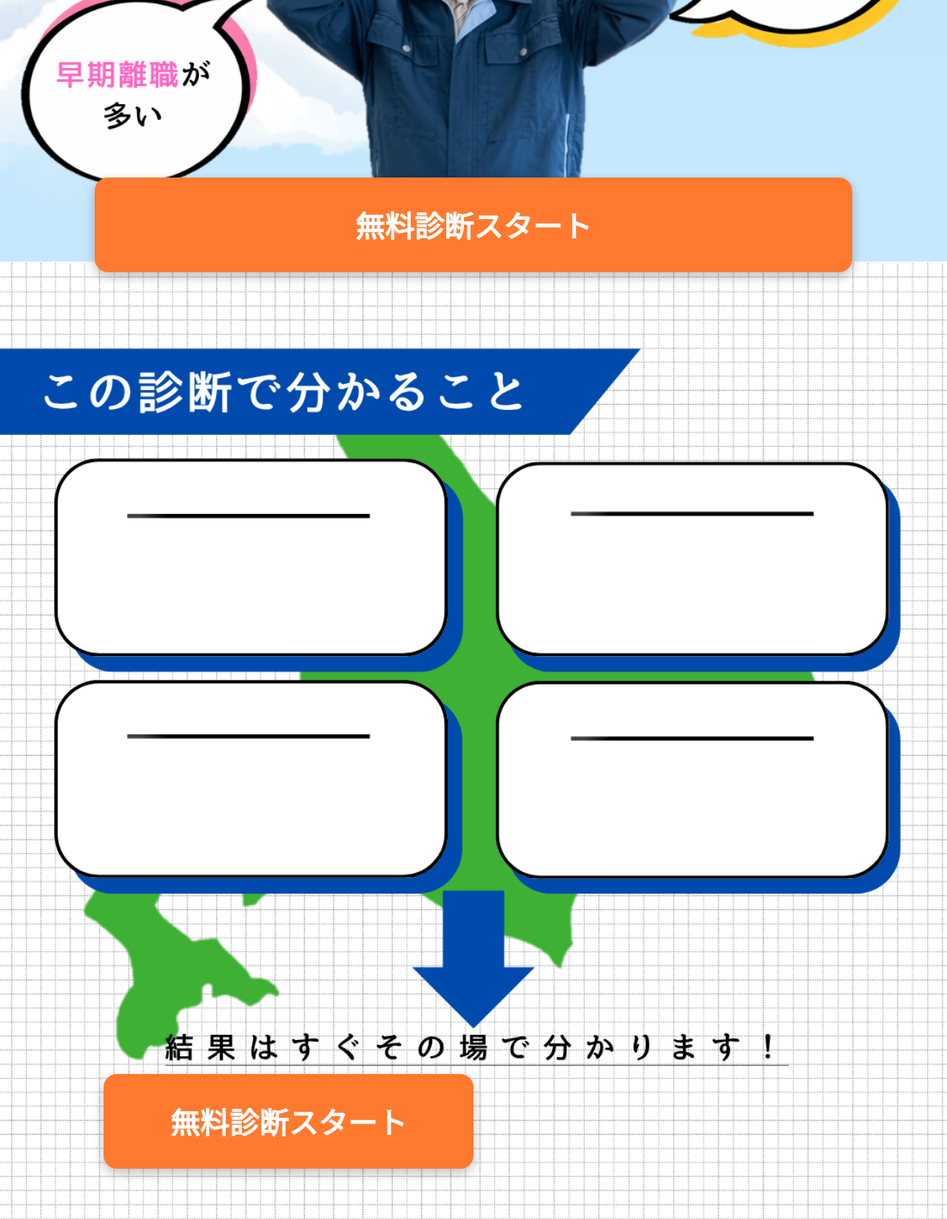
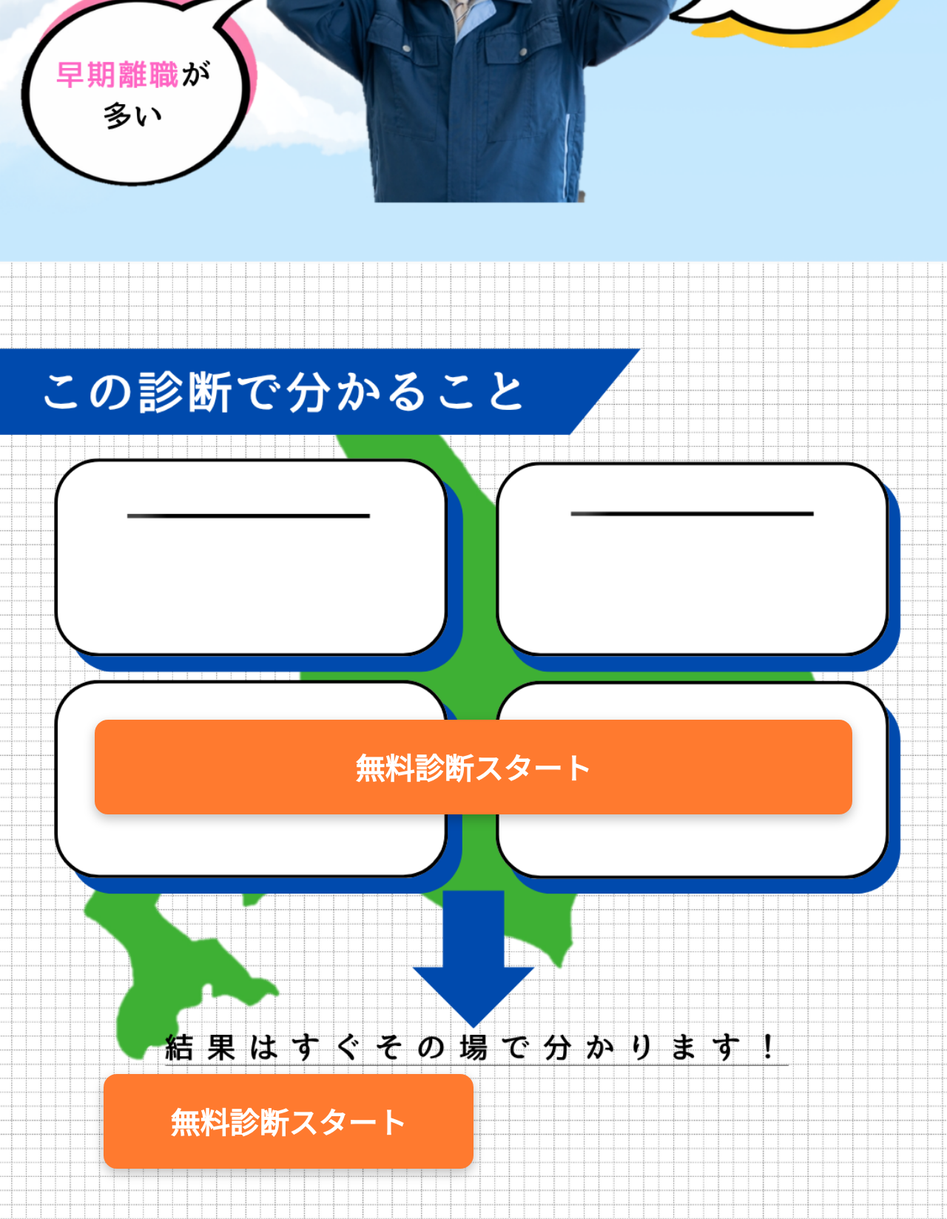
Before and after one commit to ak-koudai/bbb, a Flask app: page / in a window 1280 px wide. Shown: the part 796-2444 px from the top of the page at 74% size. Run offline with Flask 3, Linux system fonts and the light colour scheme.

Commit message:
Adjust button styles and positions in top.html
Updated button positioning and styles for better layout.

```diff
--- a/templates/top.html
+++ b/templates/top.html
@@ -53,7 +53,7 @@ background:#ff6512;
 
 .cta-center{
 position:absolute;
-top:45%;
+top:75%;
 left:50%;
 transform:translate(-50%,-50%);
 width:80%;
```
